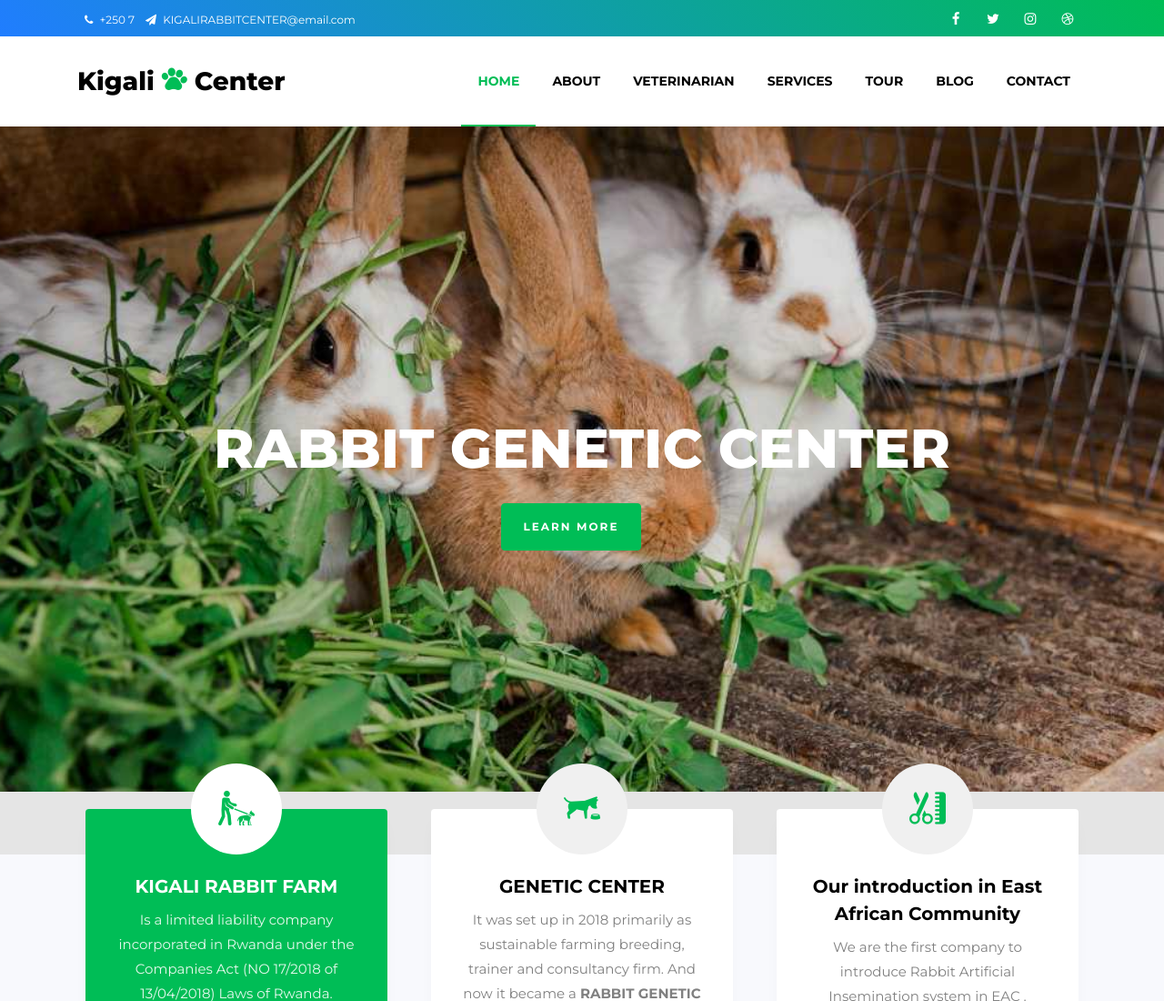
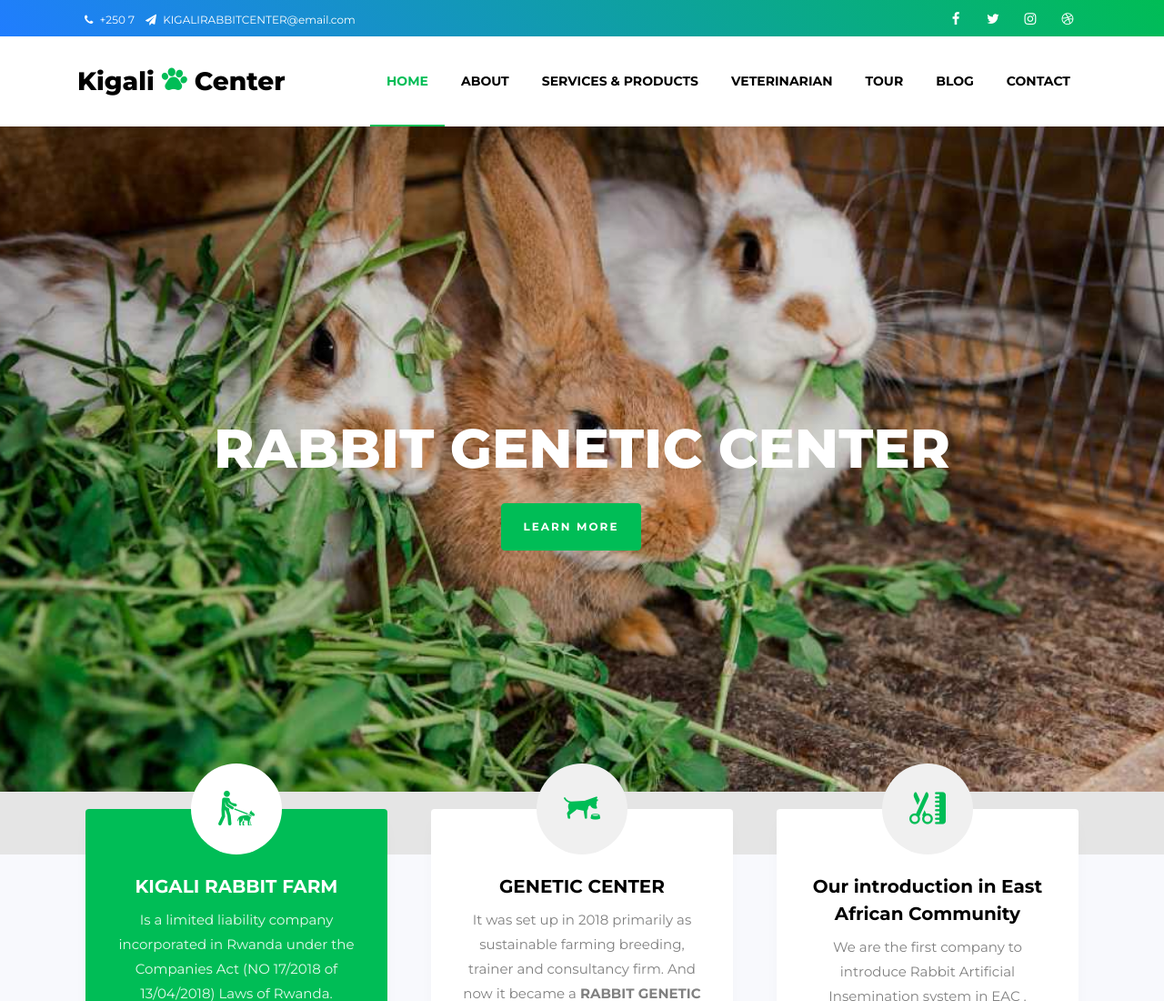
Before and after one commit to blvpeppa/petsitting-master, a website: page public/index.html in a window 1280 px wide. Shown: the top 1100 px of the page at 91% size. Drawn offline with Linux system fonts and the light colour scheme; some packages are replaced by stand-ins of ours; no server answers; some icons are missing; files whose address does not match are found by name.

Commit message:
git commit -m

```diff
--- a/public/index.html
+++ b/public/index.html
@@ -56,8 +56,8 @@
 	        <ul class="navbar-nav ml-auto">
 	        	<li class="nav-item active"><a href="index.html" class="nav-link">Home</a></li>
 	        	<li class="nav-item"><a href="about.html" class="nav-link">About</a></li>
+				<li class="nav-item"><a href="services.html" class="nav-link">Services & Products</a></li>
 	        	<li class="nav-item"><a href="vet.html" class="nav-link">Veterinarian</a></li>
-	        	<li class="nav-item"><a href="services.html" class="nav-link">Services</a></li>
 	          <li class="nav-item"><a href="pricing.html" class="nav-link">Tour</a></li>
 	          <li class="nav-item"><a href="blog.html" class="nav-link">Blog</a></li>
 	          <li class="nav-item"><a href="contact.html" class="nav-link">Contact</a></li>
```
